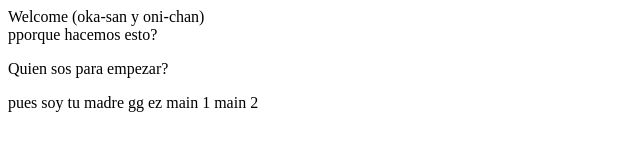
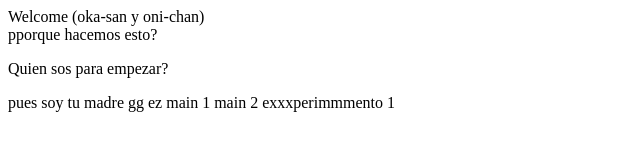
Before and after one commit to Aimajohn/HTML, a plain HTML site: page practica.html in a window 1280 px wide. Shown: the whole page, without its empty margins (0-640 px from the left). Drawn offline with Linux system fonts and the light colour scheme.

Commit message:
resolvi la wea

```diff
--- a/practica.html
+++ b/practica.html
@@ -20,6 +20,8 @@
         pues soy tu madre gg ez
         main 1
         main 2
+        exxxperimmmento  1
+
     </p>
 </body>
 </html>
```
